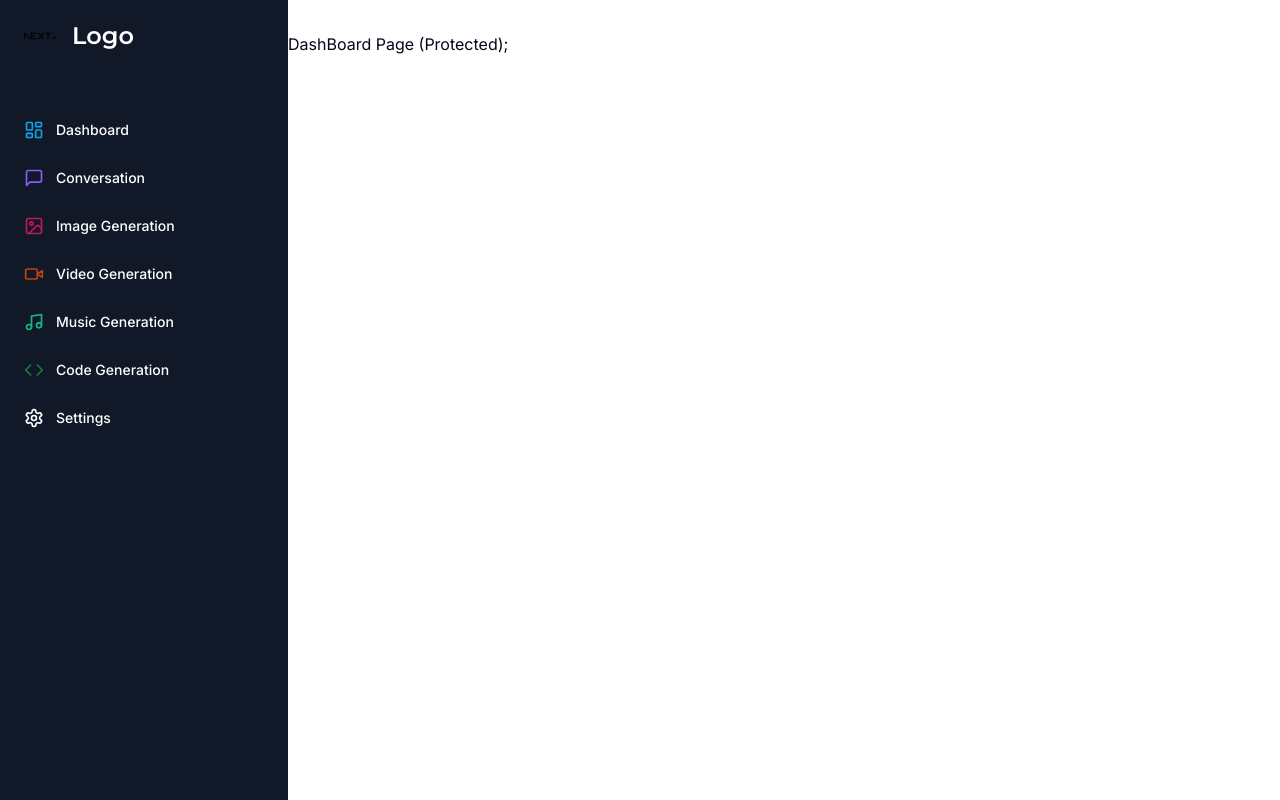
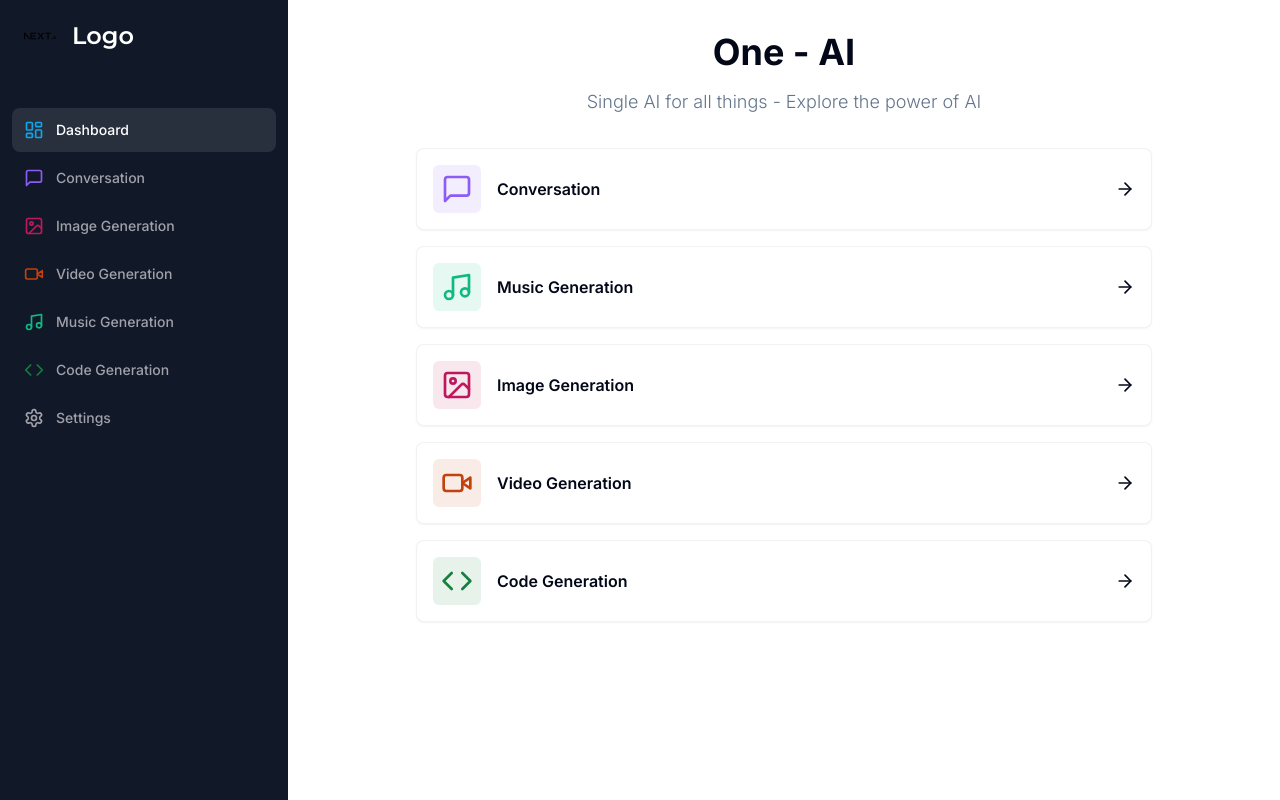
Before and after one commit to Himasnhu-AT/one-ai, a Next.js app: page /dashboard in a window 1280 px wide. Built offline with nearby package versions, Linux system fonts and the light colour scheme.

Commit message:
Milestone-2: Dashboard done

```diff
--- a/app/(dashboard)/(routes)/dashboard/page.tsx
+++ b/app/(dashboard)/(routes)/dashboard/page.tsx
@@ -1,9 +1,81 @@
+"use client";
+
+import { Card } from '@/components/ui/card';
+import { cn } from '@/lib/utils';
 import { UserButton } from '@clerk/nextjs';
+import { ArrowRight, Code, Image, MessageSquare, Music, Video } from 'lucide-react';
+import { useRouter } from 'next/navigation';
+
+const tools = [
+    {
+        label: 'Conversation',
+        icon: MessageSquare,
+        href: '/conversation',
+        color: "text-violet-500",
+        bgcolor: "bg-violet-500/10",
+    },
+    {
+        label: 'Music Generation',
+        icon: Music,
+        href: '/music',
+        color: "text-emerald-500",
+        bgcolor: "bg-emerald-500/10",
+    },
+    {
+        label: 'Image Generation',
+        icon: Image,
+        href: '/image',
+        color: "text-pink-700",
+        bgcolor: "bg-pink-700/10",
+    },
+    {
+        label: 'Video Generation',
+        icon: Video,
+        href: '/video',
+        color: "text-orange-700",
+        bgcolor: "bg-orange-700/10",
+    },
+    {
+        label: 'Code Generation',
+        icon: Code,
+        href: '/code',
+        color: "text-green-700",
+        bgcolor: "bg-green-700/10",
+    },
+]
 
 const DashBoardPage = () => {
+    const router = useRouter();
+
     return (
         <div>
-            DashBoard Page (Protected);
+            <div className='mb-8 space-y-4'>
+                <h2 className='text-2xl md:text-4xl font-bold text-center'>
+                    One - AI
+                </h2>
+                <p className='text-muted-foreground font-light text-sm md:text-lg text-center'>
+                    Single AI for all things - Explore the power of AI
+                </p>
+            </div>
+            <div className='px-4 md:px-20 lg:px-32 space-y-4'>
+                {tools.map((tool) => (
+                    <Card
+                        onClick={() => router.push(tool.href)}
+                        key={tool.href}
+                        className='p-4 border-black/5 flex items-center justify-between hover:shadow-md transition cursor-pointer'
+                    >
+                        <div className='flex items-center gap-x-4'>
+                            <div className={cn('p-2 w-fit rounded-md', tool.bgcolor)} >
+                                <tool.icon className={cn('w-8 h-8', tool.color)} />
+                            </div>
+                            <div className='font-semibold'>
+                                {tool.label}
+                            </div>
+                        </div>
+                        <ArrowRight className='w-5 h-6' />
+                    </Card>
+                ))}
+            </div>
         </div>
     )
 }
--- a/components/sidebar.tsx
+++ b/components/sidebar.tsx
@@ -5,6 +5,7 @@
 import { Montserrat } from "next/font/google";
 import Image from "next/image";
 import Link from "next/link";
+import { usePathname } from "next/navigation";
 
 const montserrat = Montserrat({
     weight: "600",
@@ -55,6 +56,8 @@
 ]
 
 const SideBar = () => {
+    const pathname = usePathname();
+
     return (
         <div className="space-y-4 py-4 flex flex-col h-full bg-[#111827] text-white">
             <div className="px-3 py-1 flex-1">
@@ -73,7 +76,7 @@
                         <Link
                             href={route.href}
                             key={route.href}
-                            className="text-sm group flex p-3 w-full justify-start font-medium cursor-pointer hover:text-white hover:bg-white/10 rounded-lg transition">
+                            className={cn("text-sm group flex p-3 w-full justify-start font-medium cursor-pointer hover:text-white hover:bg-white/10 rounded-lg transition", pathname === route.href ? "text-white bg-white/10" : "text-zinc-400")}>
                             <div className="flex items-center flex-1">
                                 <route.icon className={cn("w-5 h-5 mr-3", route.color)} />
                                 {route.label}
--- /dev/null
+++ b/components/ui/card.tsx
@@ -0,0 +1,79 @@
+import * as React from "react"
+
+import { cn } from "@/lib/utils"
+
+const Card = React.forwardRef<
+  HTMLDivElement,
+  React.HTMLAttributes<HTMLDivElement>
+>(({ className, ...props }, ref) => (
+  <div
+    ref={ref}
+    className={cn(
+      "rounded-lg border bg-card text-card-foreground shadow-sm",
+      className
+    )}
+    {...props}
+  />
+))
+Card.displayName = "Card"
+
+const CardHeader = React.forwardRef<
+  HTMLDivElement,
+  React.HTMLAttributes<HTMLDivElement>
+>(({ className, ...props }, ref) => (
+  <div
+    ref={ref}
+    className={cn("flex flex-col space-y-1.5 p-6", className)}
+    {...props}
+  />
+))
+CardHeader.displayName = "CardHeader"
+
+const CardTitle = React.forwardRef<
+  HTMLParagraphElement,
+  React.HTMLAttributes<HTMLHeadingElement>
+>(({ className, ...props }, ref) => (
+  <h3
+    ref={ref}
+    className={cn(
+      "text-2xl font-semibold leading-none tracking-tight",
+      className
+    )}
+    {...props}
+  />
+))
+CardTitle.displayName = "CardTitle"
+
+const CardDescription = React.forwardRef<
+  HTMLParagraphElement,
+  React.HTMLAttributes<HTMLParagraphElement>
+>(({ className, ...props }, ref) => (
+  <p
+    ref={ref}
+    className={cn("text-sm text-muted-foreground", className)}
+    {...props}
+  />
+))
+CardDescription.displayName = "CardDescription"
+
+const CardContent = React.forwardRef<
+  HTMLDivElement,
+  React.HTMLAttributes<HTMLDivElement>
+>(({ className, ...props }, ref) => (
+  <div ref={ref} className={cn("p-6 pt-0", className)} {...props} />
+))
+CardContent.displayName = "CardContent"
+
+const CardFooter = React.forwardRef<
+  HTMLDivElement,
+  React.HTMLAttributes<HTMLDivElement>
+>(({ className, ...props }, ref) => (
+  <div
+    ref={ref}
+    className={cn("flex items-center p-6 pt-0", className)}
+    {...props}
+  />
+))
+CardFooter.displayName = "CardFooter"
+
+export { Card, CardHeader, CardFooter, CardTitle, CardDescription, CardContent }
```
